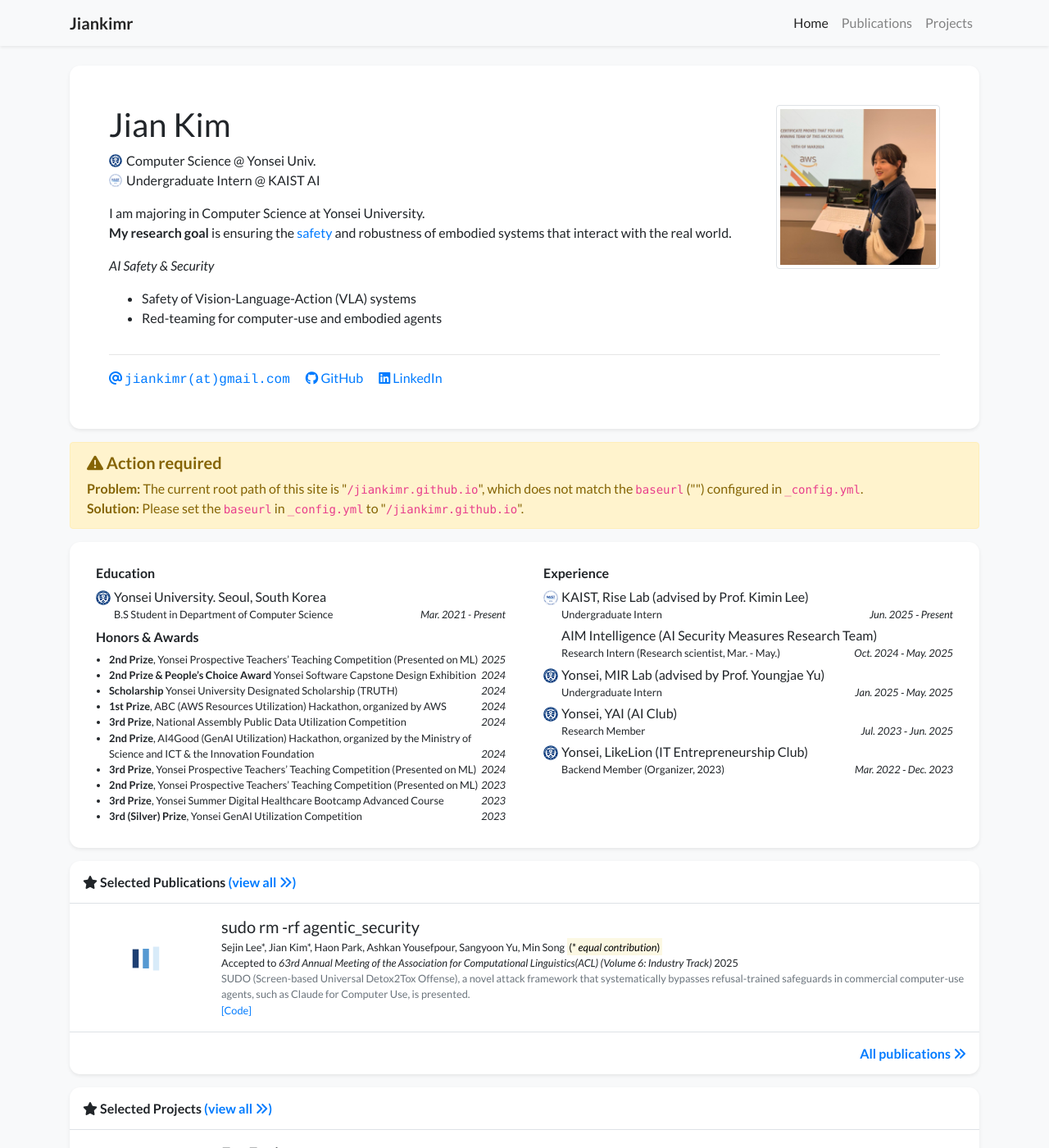
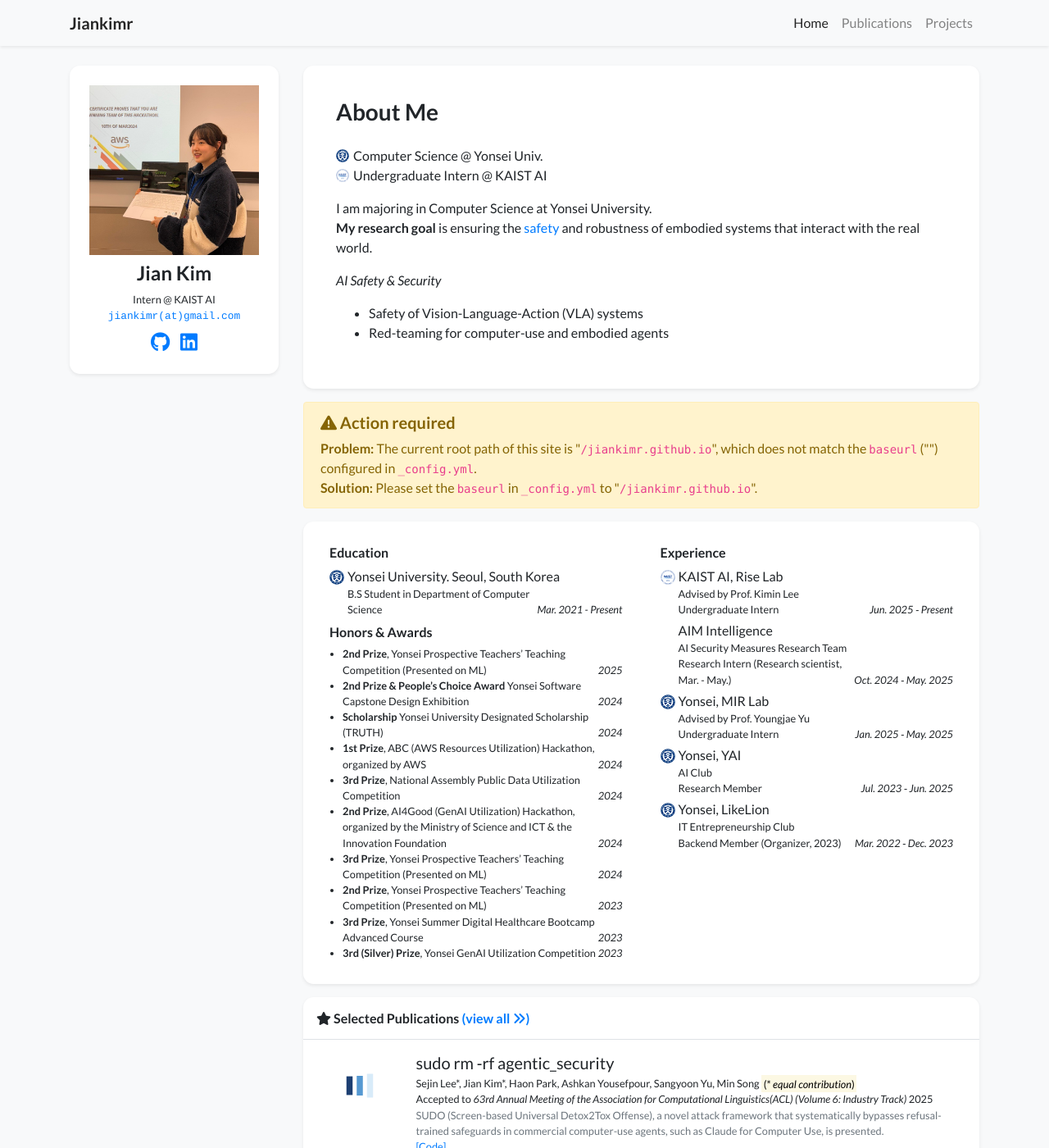
Before and after one commit to jiankimr/jiankimr.github.io, a Jekyll site: the page built from index.html, in a window 1280 px wide and 1400 px high. Shown: the whole window at 82% size. Built offline with Jekyll 4.4.1, drawn with Linux system fonts in a browser that asks for light colours; nearby versions of some CDN libraries; a style sheet for code colours, icons or effects is not loaded.

Commit message:
add: index v2 (home v2)

```diff
--- /dev/null
+++ b/_includes/widgets/profile_card_bio_only.html
@@ -0,0 +1,34 @@
+<div class="mt-3 d-md-none"></div>
+<div class="row">
+    <div class="col">
+        <div class="card border-0 shadow-sm bg-white">
+            <div class="card-body p-4">
+                <div class="row px-3 pt-3">
+                    <div class="col h3">
+                        About Me
+                    </div>
+                </div>
+                <div class="row p-3">
+                    <div class="col">
+                        <div class="text-profile-position">
+                            {% for position in site.data.profile.positions %}
+                            {% if position.logo -%}
+                            <img src="{{ position.logo | relative_url }}" alt="Logo" class="inline-badge"/>
+                            {%- endif %}
+                            {{ position.name }}<br/>
+                            {% endfor %}
+                        </div>
+                        <!-- "text-profile-bio mt-0" -->
+                        <div class="text-profile-bio mt-3" {% if site.data.profile.short_bio_text_justify %}style="text-align: justify;"{% endif %}>
+                            {{ site.data.profile.short_bio }}
+                        </div>
+                        {% if site.data.profile.cv_link %}
+                            <a target="_blank" href="{{ site.data.profile.cv_link | relative_url }}"><i class="fas fa-file-alt"></i> Curriculum Vitae</a> <br/>
+                        {% endif %}
+                    </div>
+
+                </div>
+            </div>
+        </div>
+    </div>
+</div>
--- /dev/null
+++ b/_includes/widgets/profile_card_mini.html
@@ -0,0 +1,113 @@
+<div class="row sticky-top" style="top: 80px">
+    <div class="col">
+        <div class="card border-0 shadow-sm bg-white">
+            <div class="card-body px-4 pt-4 pb-3">
+                <div class="row">
+                    <div class="col">
+                        {% if site.data.profile.portrait_url %}
+                        <!-- When the screen is wider than md, float the portrait on the right -->
+                        <div class="figure d-none d-md-block">
+                            <img
+                                src="{{ site.data.profile.portrait_url | relative_url }}"
+                                class="figure-img img-fluid"
+                                data-toggle="tooltip"
+                                data-placement="top"
+                                title="{{ site.data.profile.portrait_caption }}">
+                        </div>
+                        <div class="mb-3 d-md-none text-center">
+                            <img src="{{ site.data.profile.portrait_url | relative_url }}" class="rounded-circle" style="max-width: 50%;" alt="Portrait">
+                        </div>
+                        {% endif %}
+                    </div>
+                </div>
+                <div class="row">
+                    <div class="col text-center h4">
+                        {{ site.data.profile.primary_name }}
+                    </div>
+                </div>
+
+                <div class="row small">
+                    <div class="col text-center">
+                        {% for position in site.data.profile.short_bio_positions %}
+                        {{ position.name }}<br/>
+                        {% endfor %}
+                    </div>
+                </div>
+
+                <div class="row small">
+                    <div class="col text-center">
+                        <a class="email-text" href="mailto:{{ site.data.profile.email | encode_email }}">
+                            {{ site.data.profile.email | replace: "@", "(at)" }}
+                        </a>
+                    </div>
+                </div>
+
+                <div class="row pt-2">
+                    <div class="col text-center h4">
+                        {% if site.data.profile.gscholar %}
+                        {%- if site.data.profile.gscholar contains 'scholar.google' -%}
+                        {%- assign gscholar_url = site.data.profile.gscholar -%}
+                        {%- else -%}
+                        {%- assign gscholar_url = 'https://scholar.google.com/citations?user=' | append: site.data.profile.gscholar -%}
+                        {%- endif -%}
+                        <a class="px-1 no-break" target="_blank" href="{{ gscholar_url }}">
+                            <i class="fab fa-google-scholar"></i>
+                        </a>
+                        {% endif %}
+
+                        {% if site.data.profile.github %}
+                        <a class="px-1 no-break" target="_blank" href="https://github.com/{{ site.data.profile.github }}">
+                            <i class="fab fa-github"></i>
+                        </a>
+                        {% endif %}
+
+                        {% if site.data.profile.wechat_qrcode %}
+                        <a class="px-1 no-break" data-toggle="modal" data-target="#modal-wechat">
+                            <i class="fab fa-weixin"></i>
+                        </a>
+                        {% endif %}
+
+                        {% if site.data.profile.twitter %}
+                        <a class="px-1 no-break" target="_blank" href="https://twitter.com/{{ site.data.profile.twitter }}">
+                            <i class="fab fa-twitter"></i>
+                        </a>
+                        {% endif %}
+
+                        {% if site.data.profile.linkedin %}
+                        <a class="px-1 no-break" target="_blank" href="https://www.linkedin.com/in/{{ site.data.profile.linkedin }}">
+                            <i class="fab fa-linkedin"></i>
+                        </a>
+                        {% endif %}
+
+                        {% if site.data.profile.orcid %}
+                        <a class="px-1 no-break" target="_blank" href="https://orcid.org/{{ site.data.profile.orcid }}">
+                            <i class="fab fa-orcid"></i>
+                        </a>
+                        {% endif %}
+                    </div>
+                </div>
+            </div>
+        </div>
+    </div>
+</div>
+
+
+{% if site.data.profile.wechat_qrcode %}
+<div class="modal fade" id="modal-wechat" tabindex="-1" aria-hidden="true">
+    <div class="modal-dialog modal-sm">
+        <div class="modal-content">
+            <div class="modal-body p-0">
+                <img src="{{ site.data.profile.wechat_qrcode | relative_url }}" class="img-fluid">
+            </div>
+            {% if site.data.profile.wechat_prompt %}
+            <div class="modal-body p-1">
+                {{ site.data.profile.wechat_prompt }}
+            </div>
+            {% endif %}
+            <div class="modal-footer">
+                <button type="button" class="btn btn-primary" data-dismiss="modal">Close</button>
+            </div>
+        </div>
+    </div>
+</div>
+{% endif %}
--- a/index.html
+++ b/index.html
@@ -3,10 +3,17 @@
 title : Homepage
 navbar_title: Home
 ---
-{% include widgets/profile_card.html %}
 
+<div class="row">
+    <div class="col-lg-3 col-md-4">
+        {% include widgets/profile_card_mini.html %}
+    </div>
+    <div class="col-lg-9 col-md-8">
+
+        {% include widgets/profile_card_bio_only.html %}
+
+        <!-- Debugging widgets -->
         {% include widgets/debug_repo_name.html %}
-
         {% include widgets/debug_url.html %}
 
         {% if site.data.display.homepage.show_experience %}
@@ -37,3 +44,5 @@
         title='<i class="fas fa-star"></i> Selected Projects'
         %}
         {% endif %}
+    </div>
+</div>
```
Also changed, not shown: _data/profile.yml (+13 -5 lines), index_v2.html (added, +39 -0 lines). Lines whose indentation alone changed are shown as unchanged.
